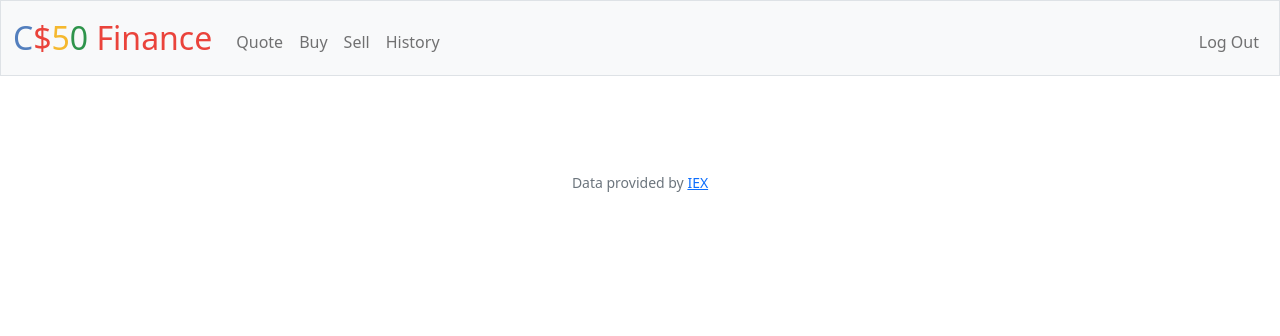
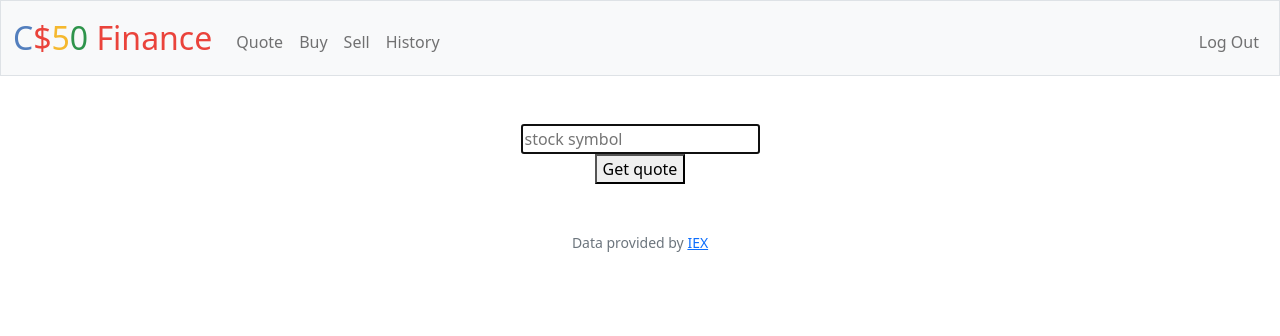
Before and after one commit to Florian-Katerndahl/cs50x-2023, a Flask app: page /quote in a window 1280 px wide. Shown: the top 336 px of the page. Run offline with Flask 3, Linux system fonts and the light colour scheme; a user stored in the database is signed in; some libraries are stand-ins or nearby versions.

Commit message:
Sun, Feb 11, 2024, 1:21 PM +00:00

```diff
--- a/finance/templates/quote.html
+++ b/finance/templates/quote.html
@@ -4,6 +4,13 @@
 Get a quote
 {% endblock %}
 
-{% block body %}
-
+{% block main %}
+<form action="/quote" method="post">
+    <div>
+        <input type="text" name="quote" required placeholder="stock symbol" autofocus>
+    </div>
+    <div>
+        <button type="submit">Get quote</button>
+    </div>
+</form>
 {% endblock %}
```
Also changed, not shown: finance/finance.db.
